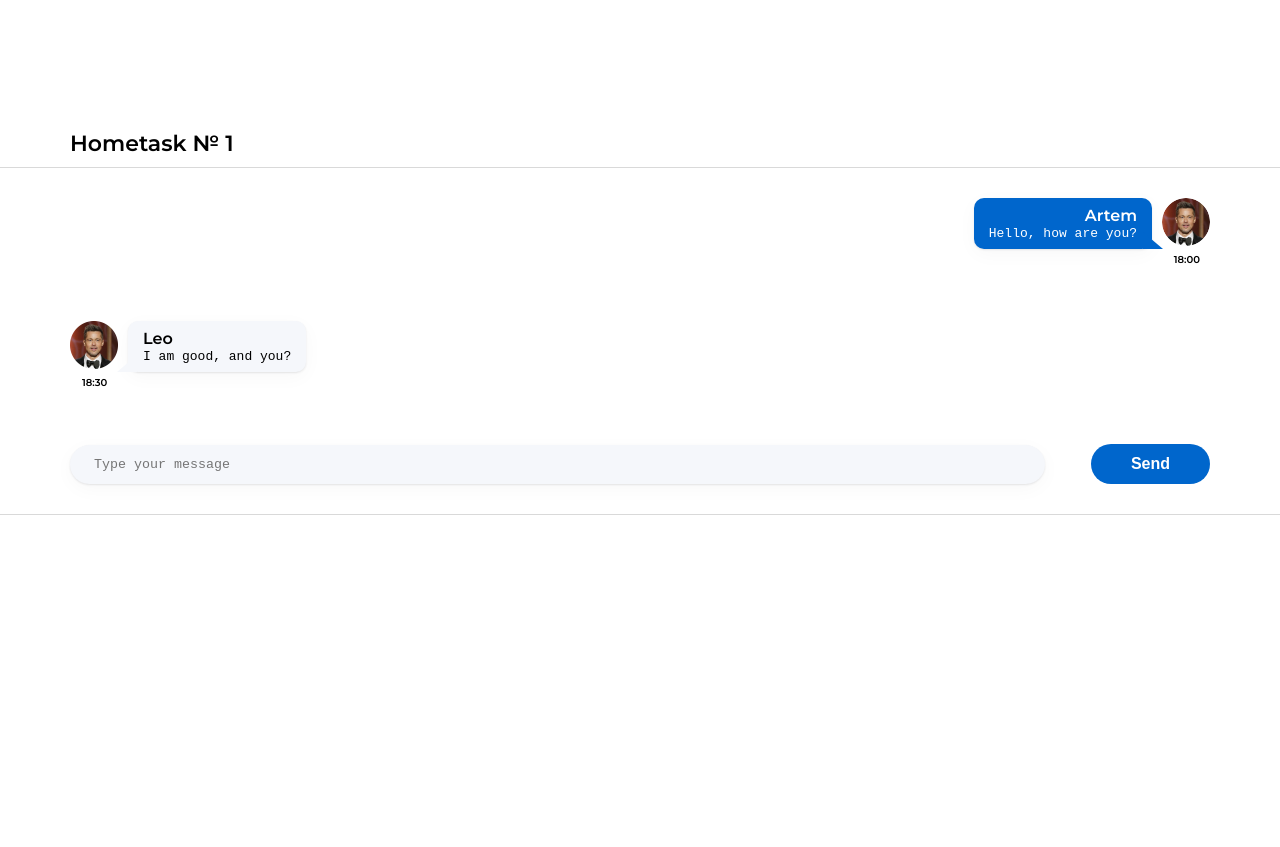
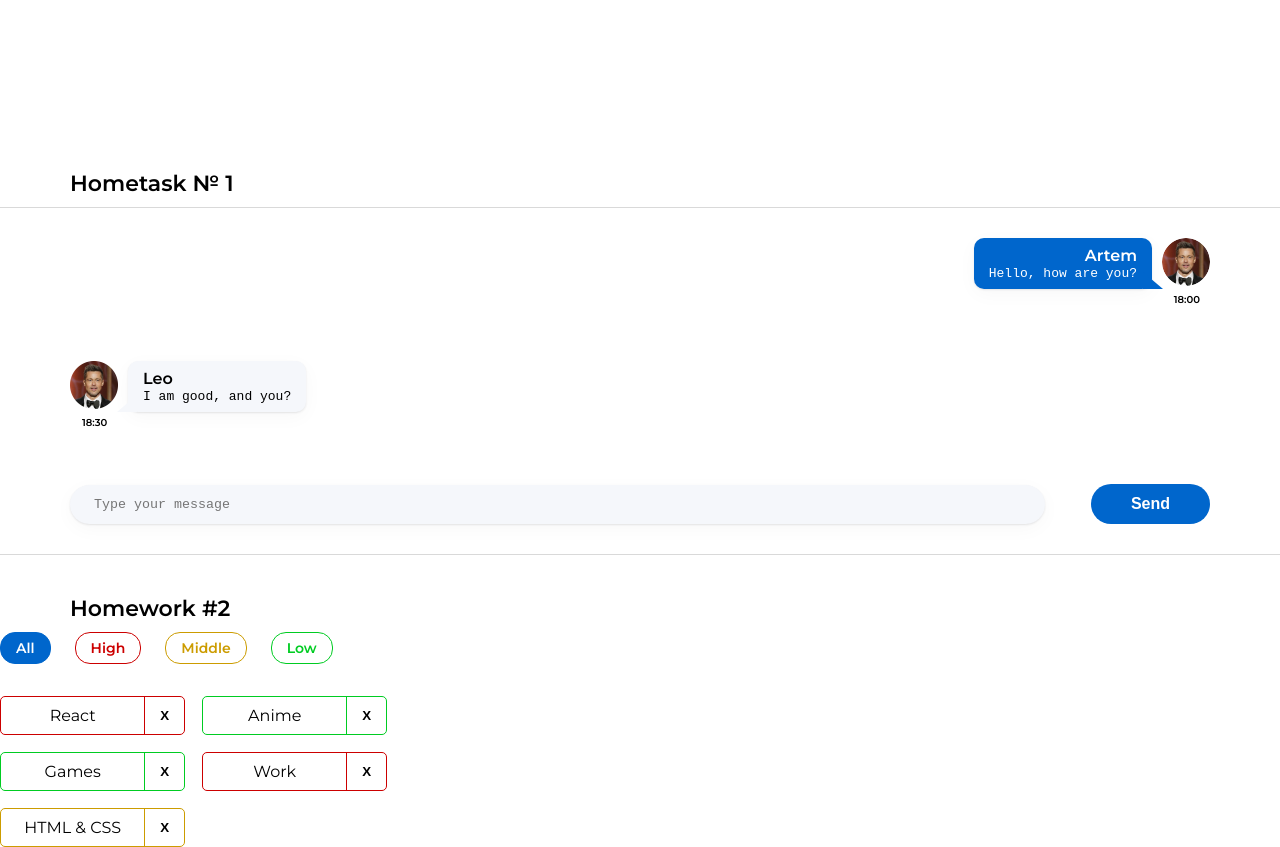
Before and after one commit to ArtemMyrhorod/testsForIgnat, a React (Create React App) app: page / in a window 1280 px wide. Before the commit the page ends 800 px from the top, so only its background shows below. Built offline with nearby package versions, Linux system fonts and the light colour scheme.

Commit message:
Finished HW2

```diff
--- a/package.json
+++ b/package.json
@@ -1,6 +1,6 @@
 {
   "name": "hws2",
-  "homepage": "https://github.com/ArtemMyrhorod/testsForIgnat",
+  "homepage": "https://ArtemMyrhorod.github.io/testsForIgnat",
   "version": "0.1.0",
   "private": true,
   "dependencies": {
@@ -16,7 +16,7 @@
     "@types/react-dom": "18.0.6",
     "@types/uuid": "8.3.4",
     "axios": "0.27.2",
-    "gh-pages": "4.0.0",
+    "gh-pages": "^5.0.0",
     "react": "18.2.0",
     "react-dom": "18.2.0",
     "react-redux": "8.0.4",
--- a/src/s1-main/App.module.css
+++ b/src/s1-main/App.module.css
@@ -31,4 +31,5 @@ body {
     line-height: 27px;
     color: #000000;
     margin-bottom: 10px;
+    padding-top: 40px;
 }
--- a/src/s1-main/App.tsx
+++ b/src/s1-main/App.tsx
@@ -1,13 +1,13 @@
 import React from 'react'
 import s from './App.module.css'
 import HW1 from '../s2-homeworks/hw01/HW1'
+import HW2 from '../s2-homeworks/hw02/HW2';
 
 function App() {
     return (
         <div className={s.App}>
             <HW1/>
-            {/*раскомментировать по ходу выполнения*/}
-            {/*<HW2/>*/}
+            <HW2/>
             {/*<HW3/>*/}
             {/*<HW4/>*/}
 
--- a/src/s2-homeworks/hw01/friend-message/FriendMessage.module.css
+++ b/src/s2-homeworks/hw01/friend-message/FriendMessage.module.css
@@ -42,10 +42,6 @@
     color: #000000;
 }
 
-.friendMessageText {
-
-}
-
 .friendTime {
     font-weight: 600;
     font-size: 10px;
--- a/src/s2-homeworks/hw01/message/Message.module.css
+++ b/src/s2-homeworks/hw01/message/Message.module.css
@@ -50,8 +50,6 @@
     line-height: 20px;
 }
 
-.messageText {
-}
 
 .time {
     align-self: flex-end;
--- a/src/s2-homeworks/hw02/HW2.tsx
+++ b/src/s2-homeworks/hw02/HW2.tsx
@@ -2,62 +2,50 @@ import React, {useState} from 'react'
 import Affairs from './affairs/Affairs'
 import s2 from '../../s1-main/App.module.css'
 
-/*
-* 1 - описать типы AffairPriorityType, AffairType
-* 2 - указать нужный тип для defaultAffairs
-* 3 - дописать типы и логику функции filterAffairs и проверить её тестами
-* 4 - выполнить пункт 3 для функции deleteAffair
-* 5 - указать нужный тип в useState с affairs
-* 6 - дописать тип и логику функции deleteAffairCallback
-* 7 - в файле Affairs.tsx дописать типизацию пропсов
-* 8 - в файле Affairs.tsx дописать логику функций setAll, setHigh, setMiddle, setLow
-* 9 - в файле Affair.tsx дописать типизацию пропсов
-* 10 - в файле Affair.tsx дописать функции deleteCallback и использовать
-* 11 - в файле Affair.tsx отобразить приходящие данные
-* */
 
 // types
-export type AffairPriorityType = any // need to fix any
+export type AffairPriorityType = 'high' | 'middle' | 'low';
 export type AffairType = {
-    _id: any // need to fix any
-    name: any // need to fix any
+  _id: number
+  name: string
   priority: AffairPriorityType
 }
 export type FilterType = 'all' | AffairPriorityType
 
 // constants
-const defaultAffairs: any = [ // need to fix any
-    {_id: 1, name: 'React', priority: 'high'}, // студенты могут изменить содержимое name и количество элементов в массиве, ...priority не менять!
-    {_id: 2, name: 'anime', priority: 'low'},
-    {_id: 3, name: 'games', priority: 'low'},
-    {_id: 4, name: 'work', priority: 'high'},
-    {_id: 5, name: 'html & css', priority: 'middle'},
+const defaultAffairs: AffairType[] = [
+  {_id: 1, name: 'React', priority: 'high'},
+  {_id: 2, name: 'Anime', priority: 'low'},
+  {_id: 3, name: 'Games', priority: 'low'},
+  {_id: 4, name: 'Work', priority: 'high'},
+  {_id: 5, name: 'HTML & CSS', priority: 'middle'},
 ]
 
 // pure helper functions
-export const filterAffairs = (affairs: any, filter: any): any => { // need to fix any
+export const filterAffairs = (affairs: AffairType[], filter: FilterType): AffairType[] => {
+  if (filter === 'all') {
+    return affairs;
+  }
+  return affairs.filter((el) => el.priority === filter);
+}
+export const deleteAffair = (affairs: AffairType[], _id: number): AffairType[] => {
 
-
-    return affairs // need to fix
-}
-export const deleteAffair = (affairs: any, _id: any): any => { // need to fix any
-
-    return affairs // need to fix
+  return  affairs.filter((el) => el._id !== _id)
 }
 
 function HW2() {
-    const [affairs, setAffairs] = useState<any>(defaultAffairs) // need to fix any
+  const [affairs, setAffairs] = useState<AffairType[]>(defaultAffairs)
   const [filter, setFilter] = useState<FilterType>('all')
 
   const filteredAffairs = filterAffairs(affairs, filter)
-    const deleteAffairCallback = (_id: any) => { // need to fix any
-        // need to fix
+  const deleteAffairCallback = (_id: number) => {
+    setAffairs(affairs.filter((el) => el._id !== _id))
   }
 
   return (
-        <div id={'hw2'}>
+    <div id={'hw2'} className={s2.hw}>
       <div className={s2.hwTitle}>Homework #2</div>
-            <div className={s2.hw}>
+      <div>
         <Affairs
           data={filteredAffairs}
           setFilter={setFilter}
--- a/src/s2-homeworks/hw02/affairs/Affairs.tsx
+++ b/src/s2-homeworks/hw02/affairs/Affairs.tsx
@@ -4,24 +4,24 @@ import {AffairType, FilterType} from '../HW2'
 import s from './Affairs.module.css'
 
 type AffairsPropsType = {
-    data: any // need to fix any
-    setFilter: any
-    deleteAffairCallback: any
+    data: AffairType[]
+    setFilter: (filter:FilterType) => void
+    deleteAffairCallback: (_id: number) => void
     filter: FilterType
 }
 
 function Affairs(props: AffairsPropsType) {
     const setAll = () => {
-        // need to fix
+        props.setFilter('all')
     }
     const setHigh = () => {
-        // need to fix
+        props.setFilter('high')
     }
     const setMiddle = () => {
-        // need to fix
+        props.setFilter('middle')
     }
     const setLow = () => {
-        // need to fix
+        props.setFilter('low')
     }
 
     const cnAll = s.button + ' ' + s.all + (props.filter === 'all' ? ' ' + s.active : '')
@@ -31,7 +31,7 @@ function Affairs(props: AffairsPropsType) {
 
     const mappedAffairs = props.data.map((a: AffairType) => (
         <Affair
-            key={a._id} // кеи ОБЯЗАТЕЛЬНЫ в 99% - так что лучше их писать всегда при создании компонент в мапе
+            key={a._id}
             affair={a}
             deleteAffairCallback={props.deleteAffairCallback}
         />
--- a/src/s2-homeworks/hw02/affairs/affair/Affair.tsx
+++ b/src/s2-homeworks/hw02/affairs/affair/Affair.tsx
@@ -1,17 +1,16 @@
 import React from 'react'
-import { AffairType } from '../../HW2'
+import {AffairType} from '../../HW2'
 import s from './Affair.module.css'
 import s2 from '../Affairs.module.css'
 
 type AffairPropsType = {
-    // key не нужно типизировать
   affair: AffairType
-    deleteAffairCallback: any // need to fix any
+  deleteAffairCallback: (_id: number) => void
 }
 
 function Affair(props: AffairPropsType) {
   const deleteCallback = () => {
-        // need to fix
+    props.deleteAffairCallback(props.affair._id);
   }
 
   const nameClass = s.name + ' ' + s2[props.affair.priority]
@@ -24,9 +23,7 @@ function Affair(props: AffairPropsType) {
       className={affairClass}
     >
       <div id={'hw2-name-' + props.affair._id} className={nameClass}>
-                {/*создаёт студент*/}
-
-                {/**/}
+        {props.affair.name}
       </div>
       <div id={'hw2-priority-' + props.affair._id} hidden>
         {props.affair.priority}
@@ -34,13 +31,9 @@ function Affair(props: AffairPropsType) {
 
       <button
         id={'hw2-button-delete-' + props.affair._id}
-                className={buttonClass}
-                // need to fix
-
+        className={buttonClass} onClick={deleteCallback}
       >
-                {/*текст кнопки могут изменить студенты*/}
         X
-                {/**/}
       </button>
     </div>
   )
```
Also changed, not shown: 1 other file (tests, documents, lock files or other folders). Lines whose indentation alone changed are shown as unchanged.
